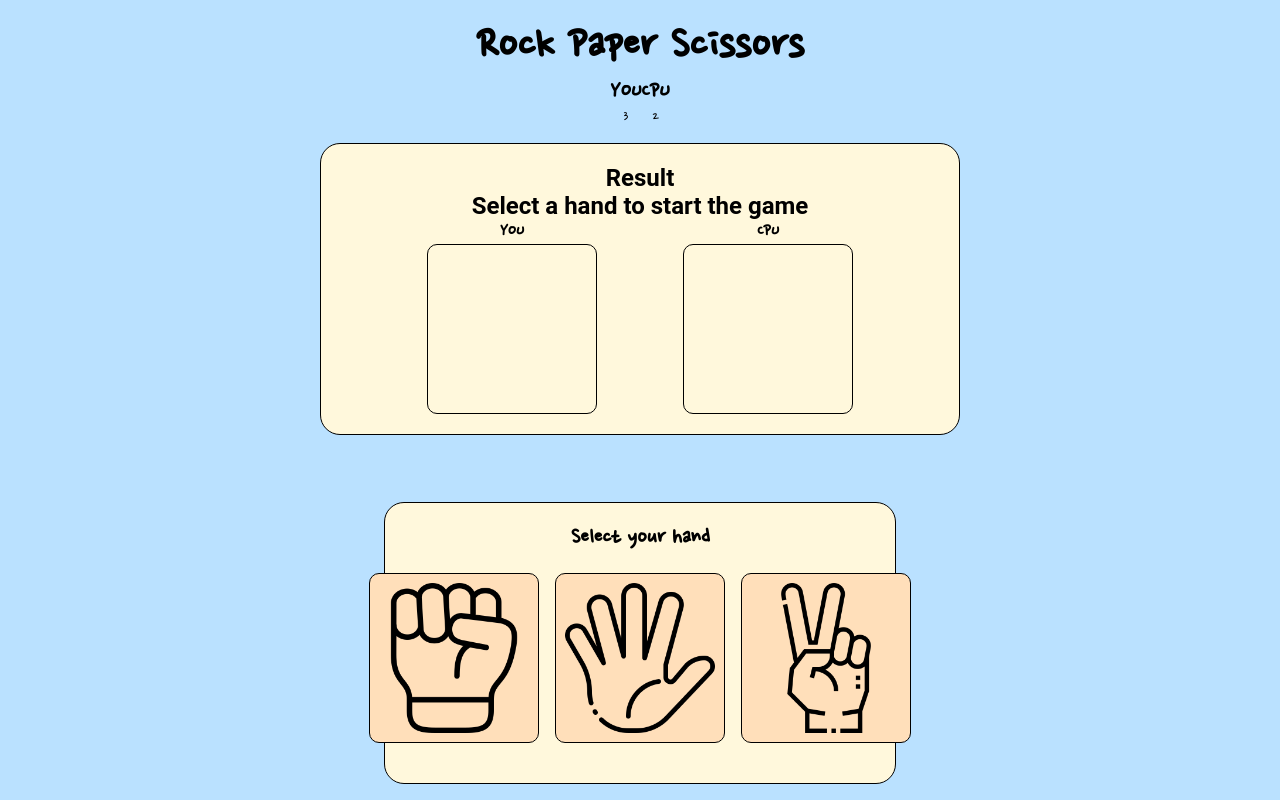
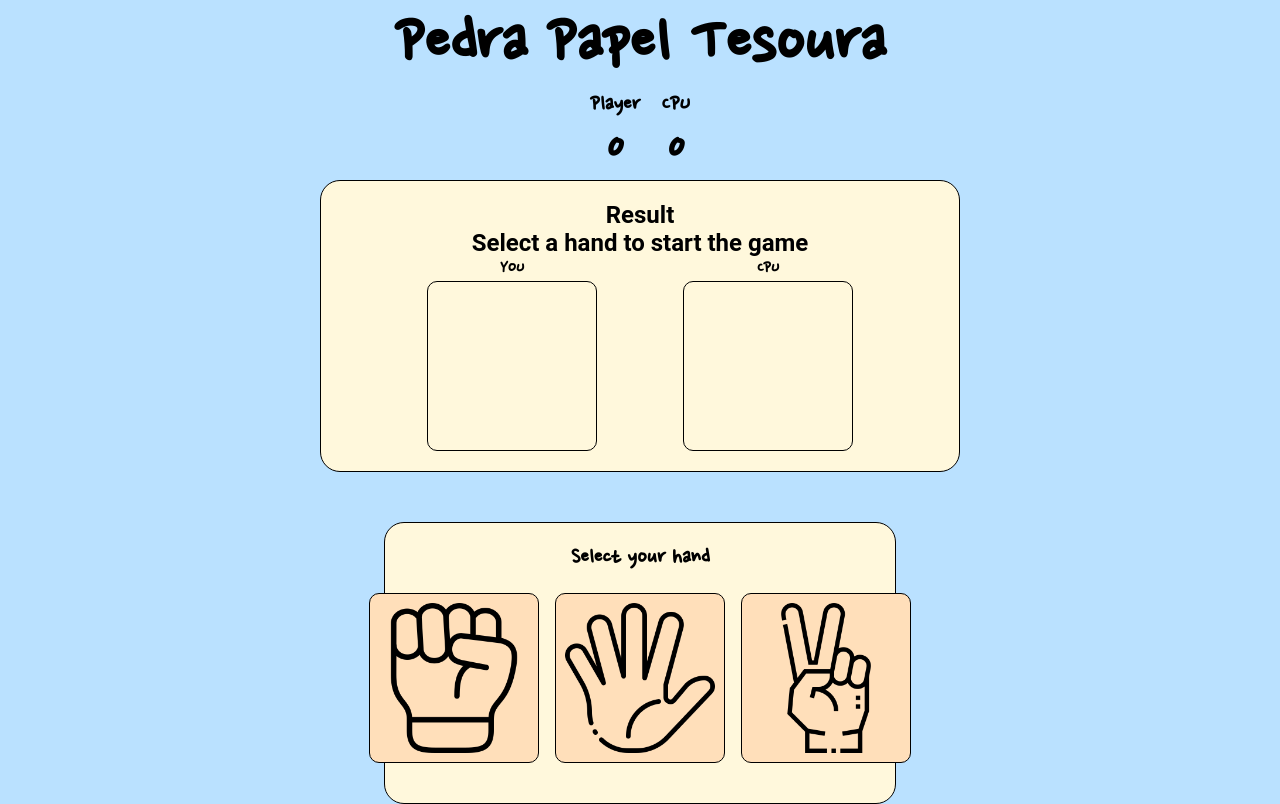
Before and after one commit to jorgenettodev/rock-paper-scissors-game, a plain HTML site: page index.html in a window 1280 px wide. Drawn offline with Linux system fonts and the light colour scheme.

Commit message:
Title and minor text translations from en to pt-BR

```diff
--- a/assets/style.css
+++ b/assets/style.css
@@ -59,6 +59,10 @@
     align-items: center;
 }
 
+.game__title {
+    font-size: 72px;
+}
+
 h1 {
     font-size: 3rem;
 }
@@ -82,10 +86,14 @@ h1 {
 
 .score {
     display: flex;
+    width: 100px;
+    justify-content: space-between;
 }
 
 #score__player, #score__cpu {
     text-align: center;
+    font-size: 3rem;
+    font-weight: bold;
 }
 
 .result__container {
--- a/index.html
+++ b/index.html
@@ -12,17 +12,17 @@
     <div class="column bg-blue">
         <!-- TODO: scoreboard/header -->
         <div class="scoreboard__container">
-            <h1>Rock Paper Scissors</h1>
+            <h1 class="game__title">Pedra Papel Tesoura</h1>
             <div class="score">
                 <div class="scoareboard__players">
-                    <h2>YOU</h2>
+                    <h2>Player</h2>
                     <!-- TODO: change player score with js -->
-                    <div id="score__player">3</div>
+                    <div id="score__player">0</div>
                 </div>
                 <div class="scoareboard__players">
                     <h2>CPU</h2>
                     <!-- TODO: change cpu score with js -->
-                    <div id="score__cpu">2</div>
+                    <div id="score__cpu">0</div>
                 </div>
             </div>
         </div>
--- a/script.js
+++ b/script.js
@@ -85,14 +85,14 @@ function game(player1) {
          pointsCPU += 1;
       }
 
-      // TODO: Exiba o resultado diretamente no dom.
       const scoreText = document.querySelector('#roundResult');
       scoreText.textContent = resultado;
       console.log(resultado); // Exibe o resultado da rodada na tela.
 
-
+      // TODO: Exibe o resultado final de cada player no score board.
 
       console.log(`Pontuação final: Jogador: ${pointsPlayer1} CPU: ${pointsCPU}`); // Exibe a pontuação final na tela.
+
       console.log((pointsPlayer1 > pointsCPU) ? "O player 1 ganhou." : (pointsPlayer1 == pointsCPU) ? "Houve um empate no jogo." : "O CPU ganhou"
       );
 }
```
